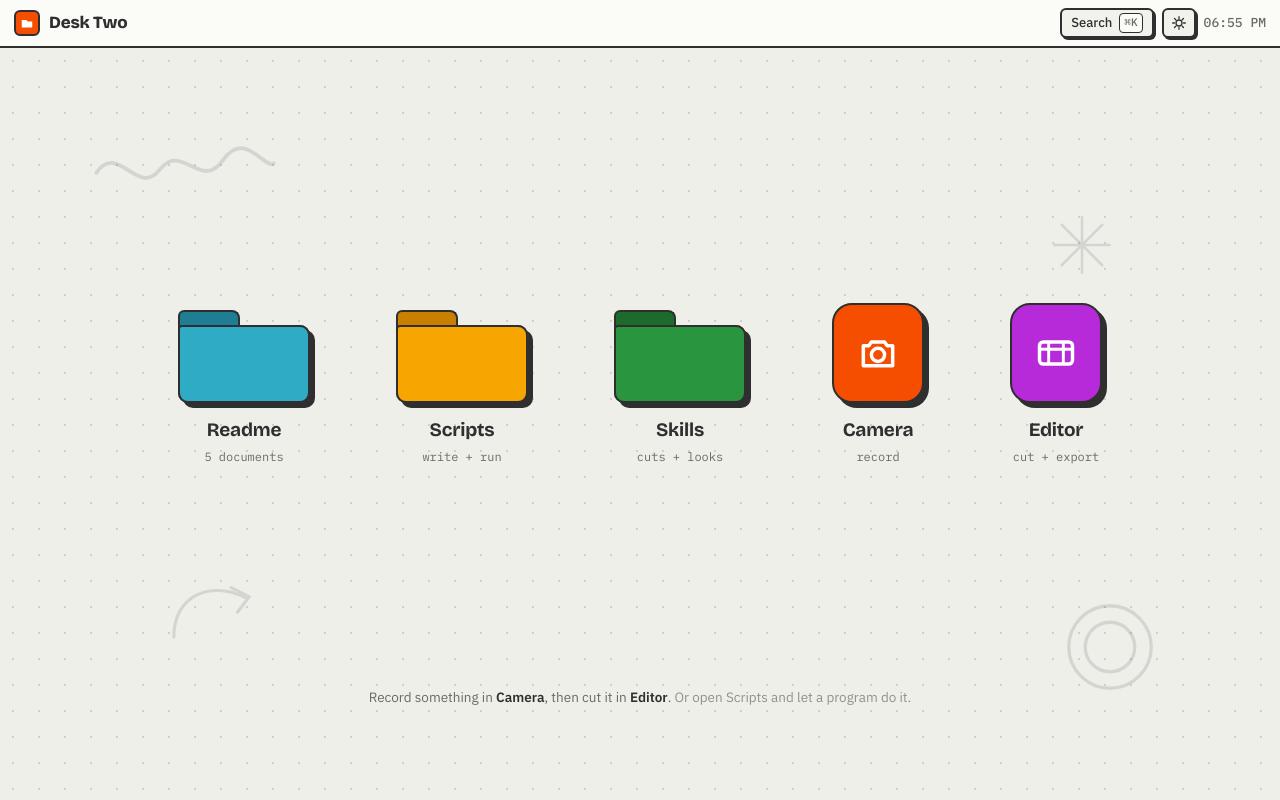
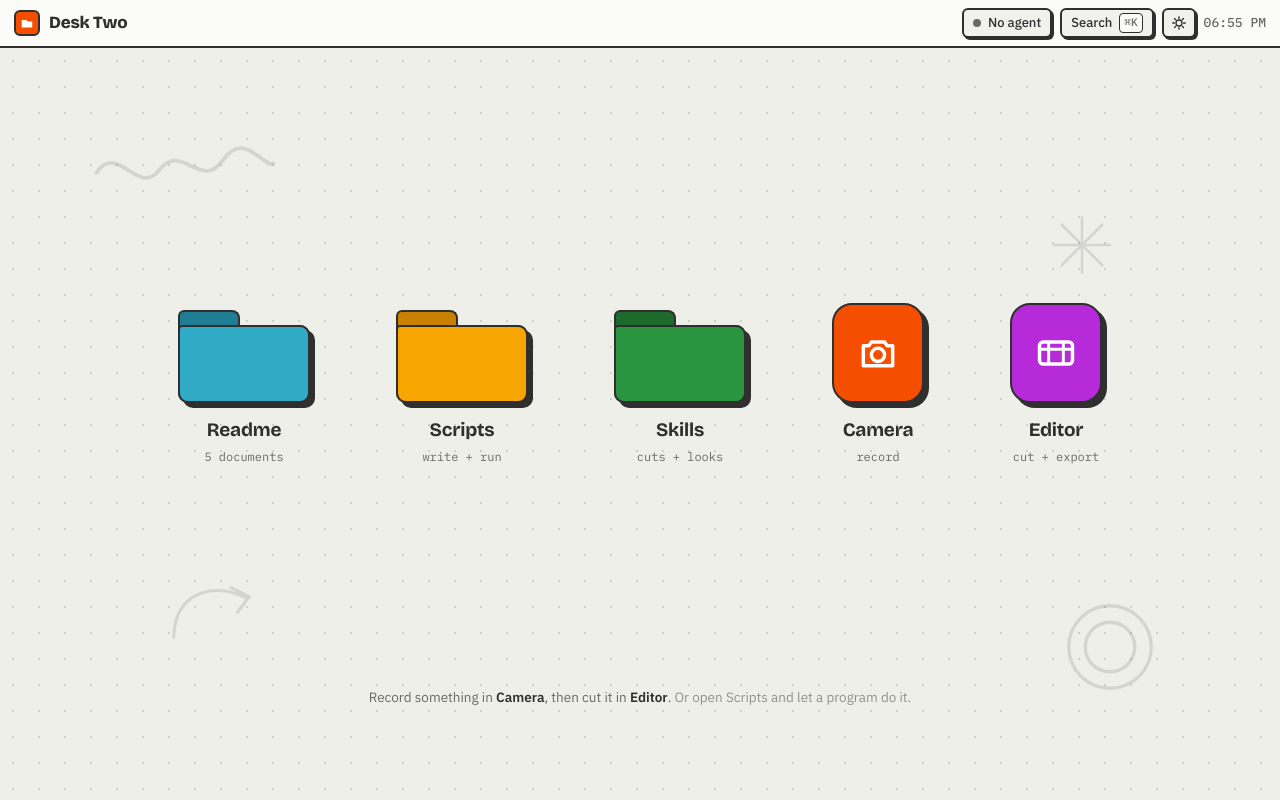
Before and after one commit to Powahm/webmcp2026, a React (Vite) app: page / in a window 1280 px wide. Built offline with nearby package versions, Linux system fonts and the light colour scheme.

Commit message:
feat: show whether an agent can see the page, and whether one has used it

```diff
--- a/src/App.jsx
+++ b/src/App.jsx
@@ -1,4 +1,5 @@
 import { useEffect } from "react";
+import StatusBadge from "./webmcp/StatusBadge.jsx";
 
 /**
  * The desktop chrome.
@@ -50,6 +51,7 @@ export default function App() {
         </div>
 
         <div className="menubar-right">
+          <StatusBadge />
           <button className="chip" id="spotlight-open" aria-keyshortcuts="Meta+K Control+K">
             <span>Search</span>
             <kbd className="mono">⌘K</kbd>
--- /dev/null
+++ b/src/webmcp/StatusBadge.jsx
@@ -0,0 +1,162 @@
+import { useEffect, useState, useSyncExternalStore } from "react";
+import { getSnapshot, subscribe } from "./status.js";
+
+/**
+ * Is anything out there?
+ *
+ * Four states, and the wording of each is doing real work:
+ *
+ *   checking   registration has not run yet
+ *   offline    no WebMCP host on this page. Normal Chrome looks like this, and
+ *              it is not an error, so it does not read like one.
+ *   ready      the host took the tools. They can be seen, but nothing has
+ *              asked for anything yet.
+ *   connected  a tool has actually been called. This is the only state that is
+ *              evidence of an agent, which is why it is the only one that says
+ *              so.
+ *
+ * The distinction between "ready" and "connected" is the whole point. A page
+ * cannot detect an agent; it can only notice being used by one.
+ */
+
+const AGO = (ms) => {
+  const s = Math.round(ms / 1000);
+  if (s < 2) return "just now";
+  if (s < 60) return `${s}s ago`;
+  const m = Math.round(s / 60);
+  return `${m}m ago`;
+};
+
+export default function StatusBadge() {
+  const s = useSyncExternalStore(subscribe, getSnapshot);
+  const [open, setOpen] = useState(false);
+  // Re-render on a timer so "3s ago" does not sit there being wrong.
+  const [, tick] = useState(0);
+  useEffect(() => {
+    const id = setInterval(() => tick((n) => n + 1), 1000);
+    return () => clearInterval(id);
+  }, []);
+
+  useEffect(() => {
+    if (!open) return;
+    const onKey = (e) => e.key === "Escape" && setOpen(false);
+    window.addEventListener("keydown", onKey);
+    return () => window.removeEventListener("keydown", onKey);
+  }, [open]);
+
+  const state =
+    s.host === null ? "checking"
+    : s.host === "none" ? "offline"
+    : s.calls.length > 0 ? "connected"
+    : "ready";
+
+  const label = {
+    checking: "Checking",
+    offline: "No agent",
+    ready: `${s.registered.length} tools ready`,
+    connected: s.inFlight > 0 ? "Agent working" : `Agent connected`,
+  }[state];
+
+  const dot = {
+    checking: "bg-[var(--text-muted)]",
+    offline: "bg-[var(--text-muted)]",
+    ready: "bg-[var(--yellow)]",
+    connected: "bg-[var(--green)]",
+  }[state];
+
+  return (
+    <div className="relative">
+      <button
+        className="chip"
+        aria-expanded={open}
+        aria-label={`WebMCP status: ${label}`}
+        title="Whether an agent can see this page, and whether one has used it"
+        onClick={() => setOpen((v) => !v)}
+      >
+        <span
+          className={`inline-block h-[8px] w-[8px] rounded-full ${dot} ${
+            s.inFlight > 0 ? "animate-pulse" : ""
+          }`}
+          aria-hidden="true"
+        />
+        <span>{label}</span>
+        {state === "connected" && (
+          <span className="mono ml-0.5 opacity-60">{s.calls.length}</span>
+        )}
+      </button>
+
+      {open && (
+        <div
+          className="absolute right-0 top-[calc(100%+8px)] z-[500] w-[290px] rounded-[var(--radius)]
+                     border-[length:var(--bw)] border-solid border-[var(--line)] bg-[var(--surface)]
+                     p-3 text-[12px] leading-relaxed shadow-[4px_4px_0_var(--shadow)]"
+          role="dialog"
+          aria-label="WebMCP status"
+        >
+          {state === "offline" && (
+            <>
+              <p className="m-0 font-semibold">No agent host on this page.</p>
+              <p className="m-0 mt-1.5 text-[var(--text-muted)]">
+                That is normal in an ordinary browser. Open this site in ChatGPT&rsquo;s
+                browser, or Chrome 149+ with{" "}
+                <code className="mono">chrome://flags/#enable-webmcp-testing</code>, and the
+                tools appear in its Site tools panel.
+              </p>
+            </>
+          )}
+
+          {state === "ready" && (
+            <>
+              <p className="m-0 font-semibold">Tools are on offer.</p>
+              <p className="m-0 mt-1.5 text-[var(--text-muted)]">
+                {s.registered.length} registered on <code className="mono">{s.host}</code>.
+                Nothing has called one yet, so nothing is reading this page. Ask the agent
+                something about your timeline and this turns green.
+              </p>
+            </>
+          )}
+
+          {state === "connected" && (
+            <>
+              <p className="m-0 font-semibold">
+                An agent is using this page.{" "}
+                <span className="font-normal text-[var(--text-muted)]">
+                  {s.inFlight > 0 ? "Call in flight." : `Last call ${AGO(Date.now() - s.lastCallAt)}.`}
+                </span>
+              </p>
+              <p className="m-0 mt-1 text-[var(--text-muted)]">
+                {s.calls.length} call{s.calls.length === 1 ? "" : "s"} on{" "}
+                <code className="mono">{s.host}</code>.
+              </p>
+              <ul className="m-0 mt-2 max-h-[168px] list-none overflow-auto p-0">
+                {s.calls.slice(0, 8).map((c, i) => (
+                  <li
+                    key={`${c.at}-${i}`}
+                    className="flex items-baseline gap-2 border-t-[length:1px] border-solid
+                               border-[var(--line)] py-1 pr-1 first:border-t-0"
+                  >
+                    <span
+                      className={`mt-[5px] h-[6px] w-[6px] shrink-0 rounded-full ${
+                        c.ok ? "bg-[var(--green)]" : "bg-[var(--accent)]"
+                      }`}
+                      aria-hidden="true"
+                    />
+                    <span className="mono min-w-0 flex-1 truncate text-[11px]">{c.summary}</span>
+                    <span className="mono shrink-0 text-[10px] text-[var(--text-muted)]">{c.ms}ms</span>
+                  </li>
+                ))}
+              </ul>
+            </>
+          )}
+
+          {s.failed.length > 0 && (
+            <p className="m-0 mt-2 text-[11px] text-[var(--accent)]">
+              {s.failed.length} tool{s.failed.length === 1 ? "" : "s"} refused by the host:{" "}
+              {s.failed.map((f) => f.name).join(", ")}
+            </p>
+          )}
+        </div>
+      )}
+    </div>
+  );
+}
--- a/src/webmcp/register.js
+++ b/src/webmcp/register.js
@@ -20,6 +20,7 @@
  * they exist.
  */
 
+import { setHost, instrument } from "./status.js";
 import { TOOLS } from "./tools.js";
 
 export const webmcp = {
@@ -43,10 +44,11 @@ export async function registerTools(tools = TOOLS) {
   // is no host in a normal browser or in a headless test, so the definitions
   // are exposed here and every tool can be exercised exactly as a host would
   // invoke it. It reads nothing and changes nothing.
-  window.__desk_tools = tools;
+  window.__desk_tools = tools.map(instrument);
 
   const host = findHost();
   if (!host) {
+    setHost("none", [], []);
     console.info(
       "[desk-two] No WebMCP host on this page, running as an ordinary web app. " +
         "Open it in ChatGPT's browser, or in Chrome 149+ with " +
@@ -59,7 +61,9 @@ export async function registerTools(tools = TOOLS) {
 
   for (const tool of tools) {
     try {
-      await host.mc.registerTool(tool);
+      // Instrumented on the way in, so every call a host makes is counted
+      // whether it lands on a read tool or a write one.
+      await host.mc.registerTool(instrument(tool));
       webmcp.registered.push(tool.name);
     } catch (err) {
       // One bad schema must not take the rest of the surface down with it.
@@ -73,6 +77,8 @@ export async function registerTools(tools = TOOLS) {
       (webmcp.failed.length ? `, ${webmcp.failed.length} refused` : "")
   );
 
+  setHost(host.where, webmcp.registered, webmcp.failed);
+
   // What the page actually offered, for a judge or for you at 3am, rather than
   // guessing from a panel.
   window.__desk_webmcp = webmcp;
--- /dev/null
+++ b/src/webmcp/status.js
@@ -0,0 +1,102 @@
+/**
+ * What the page can honestly say about the agent.
+ *
+ * WebMCP gives a page no "an agent connected" event, and inventing one would be
+ * theatre. Three things are actually knowable, and the badge says exactly those
+ * and nothing more:
+ *
+ *   1. whether a host exists at all, which is `document.modelContext` or, on
+ *      Chrome's origin trial, `navigator.modelContext`;
+ *   2. how many tools it accepted, because registerTool can reject one;
+ *   3. whether any of them have been called, and when the last one was.
+ *
+ * Only the third is evidence of an agent. A host with tools registered means
+ * the tools are *offerable*; a tool call means something is actually out there
+ * reading this page. So "ready" and "connected" are deliberately different
+ * words, and the badge never claims the second on the strength of the first.
+ */
+
+const state = {
+  /** null until registration runs. "document.modelContext" | "navigator.modelContext" | "none" */
+  host: null,
+  registered: [],
+  failed: [],
+  /** Newest first, capped: this is a status light, not an audit trail. */
+  calls: [],
+  inFlight: 0,
+  lastCallAt: 0,
+};
+
+const MAX_CALLS = 40;
+const listeners = new Set();
+
+/** useSyncExternalStore needs a stable snapshot, so mutations swap the object. */
+let snapshot = { ...state };
+function commit() {
+  snapshot = { ...state, calls: state.calls.slice() };
+  listeners.forEach((fn) => fn());
+}
+
+export function subscribe(fn) {
+  listeners.add(fn);
+  return () => listeners.delete(fn);
+}
+
+export const getSnapshot = () => snapshot;
+
+export function setHost(host, registered, failed) {
+  state.host = host;
+  state.registered = registered;
+  state.failed = failed;
+  commit();
+}
+
+export function callStarted(name) {
+  state.inFlight += 1;
+  commit();
+  return { name, at: Date.now() };
+}
+
+export function callFinished(record, ok, summary) {
+  state.inFlight = Math.max(0, state.inFlight - 1);
+  state.lastCallAt = Date.now();
+  state.calls = [
+    { ...record, ok, summary, ms: Date.now() - record.at },
+    ...state.calls,
+  ].slice(0, MAX_CALLS);
+  commit();
+}
+
+/**
+ * Wrap a tool so its calls show up in the badge.
+ *
+ * Read-only and write tools alike, because the question the badge answers is
+ * "is anything out there", not "has anything changed".
+ */
+export function instrument(tool) {
+  return {
+    ...tool,
+    execute: async (args) => {
+      const record = callStarted(tool.name);
+      try {
+        const result = await tool.execute(args);
+        callFinished(record, !result?.isError, summarise(tool.name, args));
+        return result;
+      } catch (err) {
+        callFinished(record, false, String(err?.message || err));
+        throw err;
+      }
+    },
+  };
+}
+
+/** One short line per call, for the popover. Never the whole payload. */
+function summarise(name, args) {
+  const keys = Object.keys(args || {});
+  if (keys.length === 0) return name;
+  const first = keys
+    .slice(0, 2)
+    .map((k) => `${k}: ${String(args[k]).slice(0, 24)}`)
+    .join(", ");
+  return `${name} · ${first}`;
+}
```
